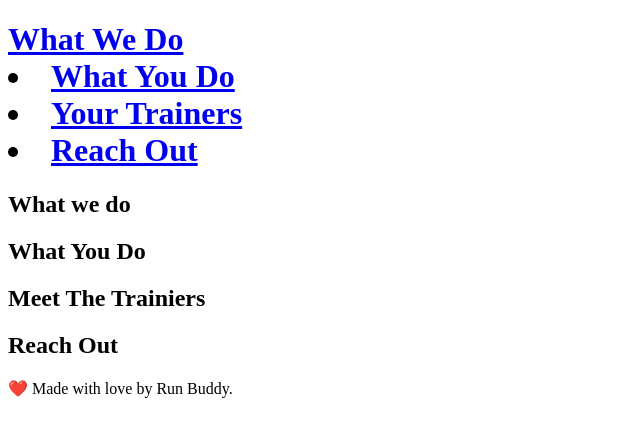
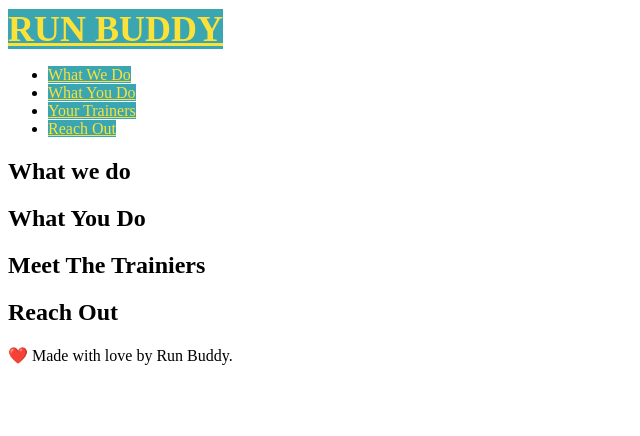
Before and after one commit to JClair21/run-buddy, a plain HTML site: page index.html in a window 1280 px wide. Shown: the whole page, without its empty margins (0-640 px from the left). Drawn offline with Linux system fonts and the light colour scheme.

Commit message:
added yellow to header

```diff
--- a/assets/css/style.css
+++ b/assets/css/style.css
@@ -0,0 +1,11 @@
+    header h1 {
+        font-weight: bold;
+        font-size: 36px;
+        color: #fce138;
+        margin: 0;
+    }
+
+    header a {
+        color: #fce138;
+        background-color: #39a6b2
+    }
--- a/index.html
+++ b/index.html
@@ -8,7 +8,7 @@
     <body>
 <header>
       <h1>
-        <a href=">RUN BUDDY</a>
+        <a href="#">RUN BUDDY</a>
       </h1>
       <nav>
         <ul>
```
